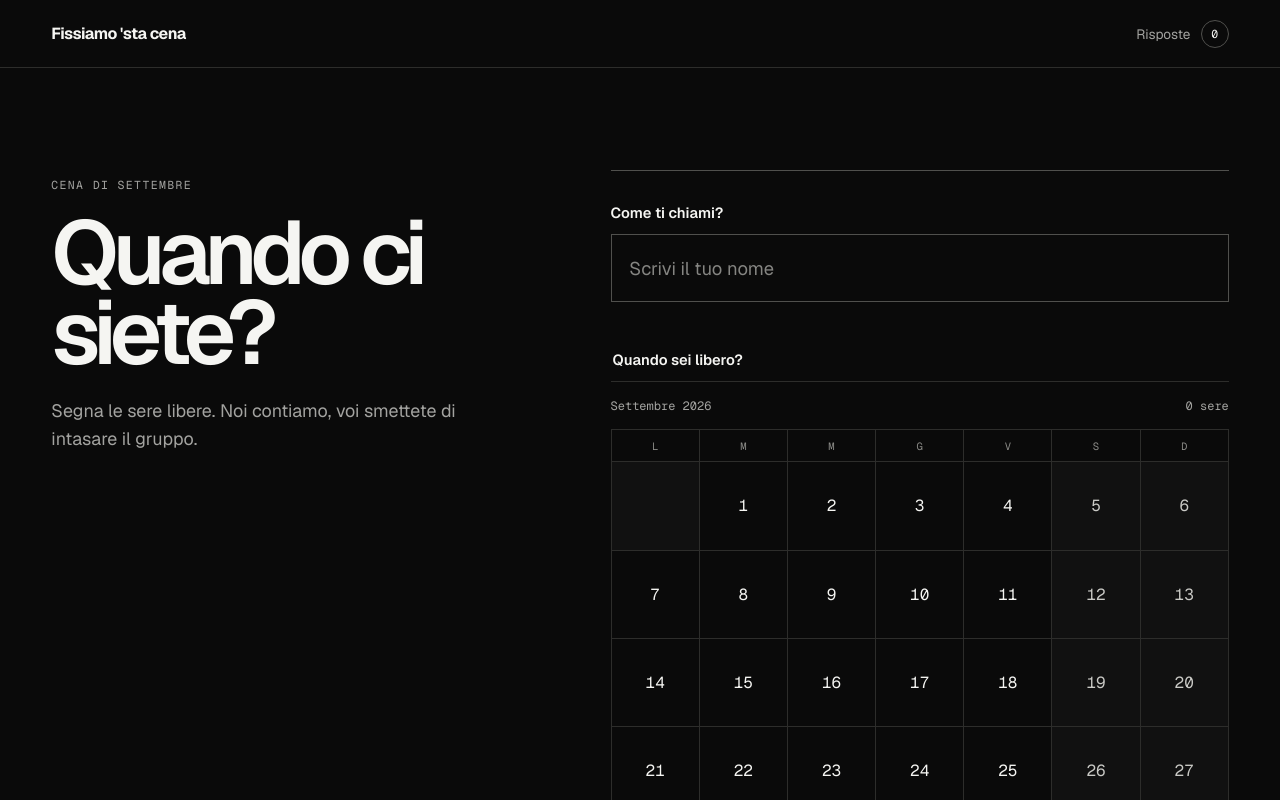
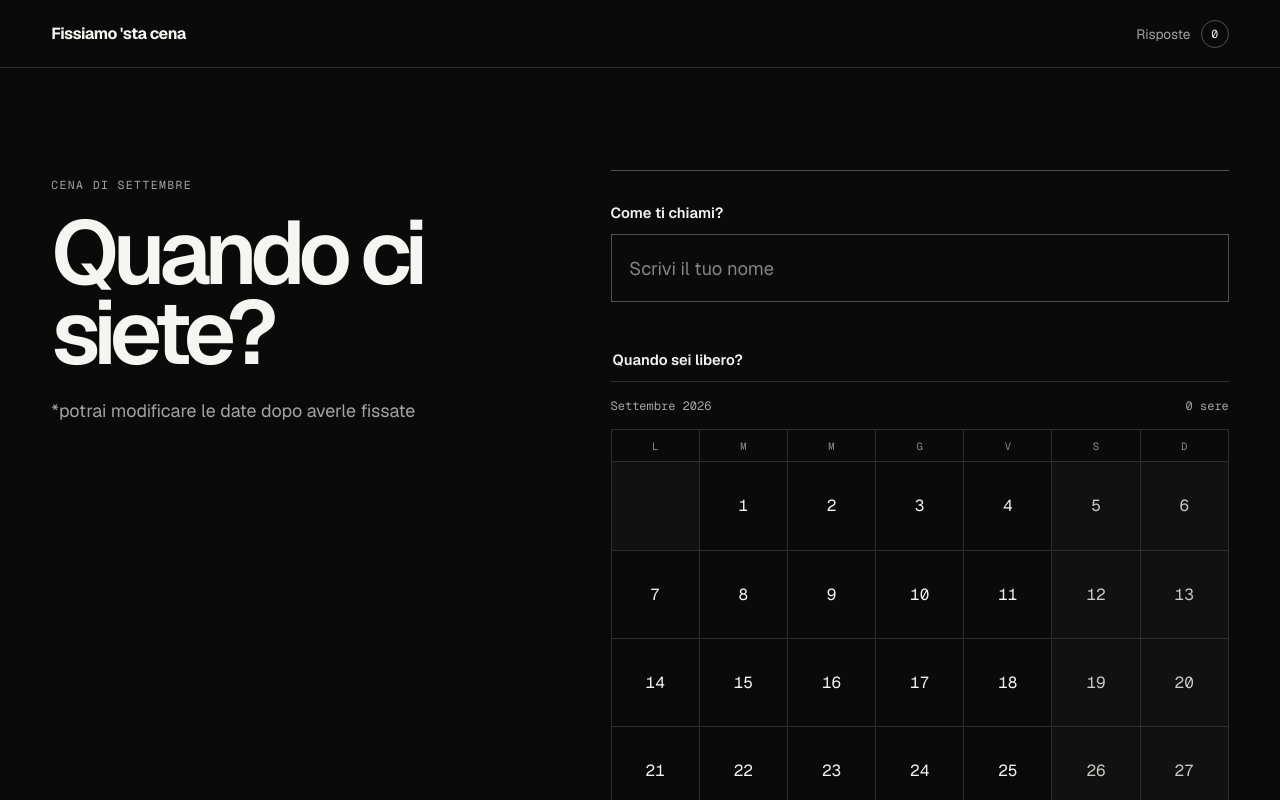
Before and after one commit to oreogano9/pianocena, a Next.js app: page / in a window 1280 px wide. Shown: the top 800 px of the page. Built offline with nearby package versions, Linux system fonts and the light colour scheme.

Commit message:
Update availability helper text

```diff
--- a/components/cena-planner.tsx
+++ b/components/cena-planner.tsx
@@ -172,7 +172,7 @@ export function CenaPlanner() {
           <p className="eyebrow">Cena di settembre</p>
           <h1>Quando ci siete?</h1>
           <p className="intro-text">
-            Segna le sere libere. Noi contiamo, voi smettete di intasare il gruppo.
+            *potrai modificare le date dopo averle fissate
           </p>
         </div>
 
```
